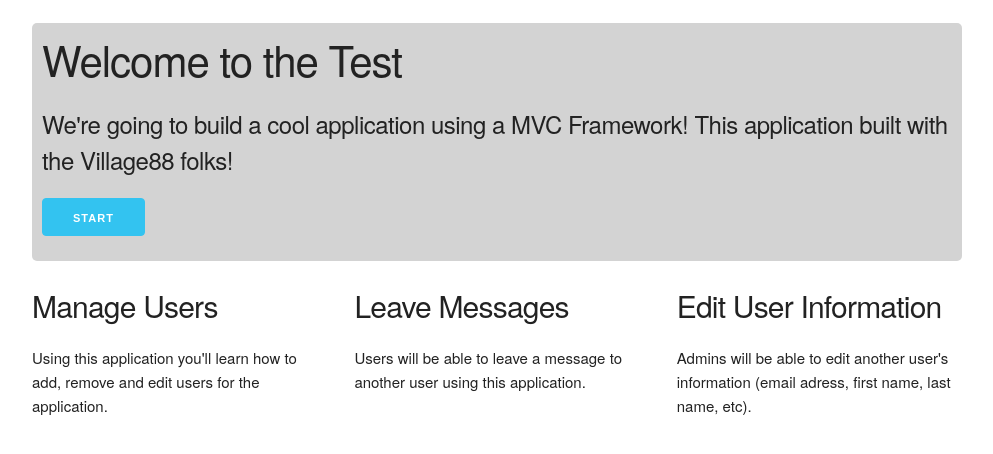
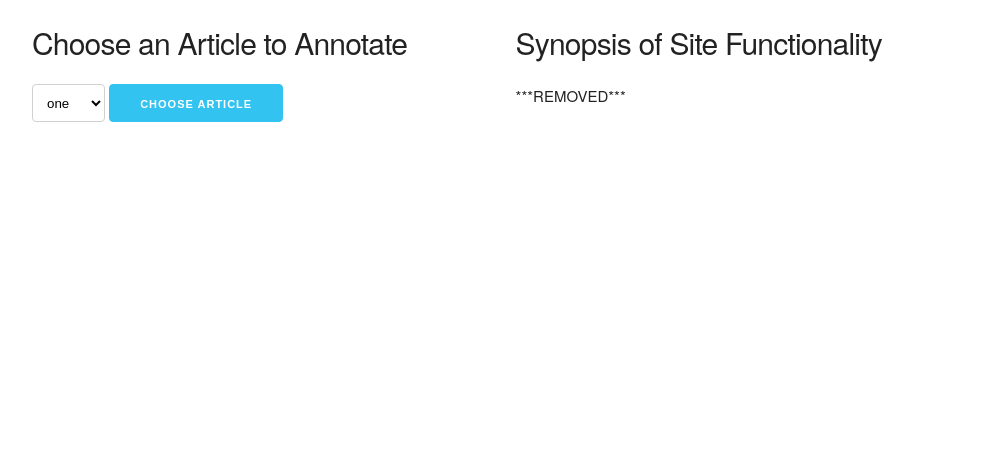
Before and after one commit to Hoopes31/white_wall, a Django app: page /dashboard in a window 1280 px wide. Shown: the top 454 px of the page, without its empty margins (143-1136 px from the left). Run offline with Django 3.2, Linux system fonts and the light colour scheme; parts of the project's set-up code (start-up, migrations or seed data) failed here and were passed over.

Commit message:
basic template added

```diff
--- a/apps/dressing/templates/dressing/index.html
+++ b/apps/dressing/templates/dressing/index.html
@@ -13,36 +13,23 @@
     </head>
     <body>
         <div class='container' style='padding:1em'>
-            <form action="{% url 'login:login'%}" method='POST'>
-                {% csrf_token %}
-                <div class='row' id='header'>
-                    <div class='tweleve columns'>
-                        <h2>Welcome to the Test</h2>
-                        <h5>We're going to build a cool application using a MVC Framework! This application
-                            built with the Village88 folks!
-                        </h5>
-                    </div>
-                    <div class='row'>
-                        <div class='tweleve columns'>
-                            <input class='button-primary' type='submit' value='start'>
-                        </div>
-                    </div>
+            <div class='row'>
+                <div class='six columns'>
+                    <form action=>
+                        <!-- {%csrf_token%} -->
+                    <h4>Choose an Article to Annotate</h4>
+                    <select id = "myList">
+                            <option value = "1">one</option>
+                            <option value = "2">two</option>
+                            <option value = "3">three</option>
+                            <option value = "4">four</option>
+                    </select>
+                    <input class='button-primary' type='submit' value='Choose Article'>
+                </form>
                 </div>
-            </form>
-            <div class='row'>
-                <div class='four columns'>
-                    <h4>Manage Users</h4>
-                    <p>Using this application you'll learn how to add, remove and edit users for the application.</p>
-                </div>
-                <div class='four columns'>
-                    <h4>Leave Messages</h4>
-                    <p>Users will be able to leave a message to another user using this application.</p>
-                </div>
-                <div class='four columns'>
-                    <h4>Edit User Information</h4>
-                    <p>Admins will be able to edit another user's information (email adress, first name, last
-                        name, etc).
-                    </p>
+                <div class='six columns'>
+                    <h4>Synopsis of Site Functionality</h4>
+                    <p>***REMOVED***</p>
                 </div>
             </div>
         </div>
--- a/apps/dressing/urls.py
+++ b/apps/dressing/urls.py
@@ -2,5 +2,6 @@ from django.conf.urls import url
 from . import views
 
 urlpatterns = [
-    url(r'^', views.index, name='welcome')
+    url(r'^', views.index, name='welcome'),
+    url(r'^show/(?P<num>[0-9]+)', views.choose_article, name='choose_article'),
 ]
--- a/apps/dressing/views.py
+++ b/apps/dressing/views.py
@@ -3,3 +3,6 @@ from django.shortcuts import render
 # Create your views here.
 def index(request):
     return render(request, 'dressing/index.html')
+
+def choose_article(request):
+    pass
```
